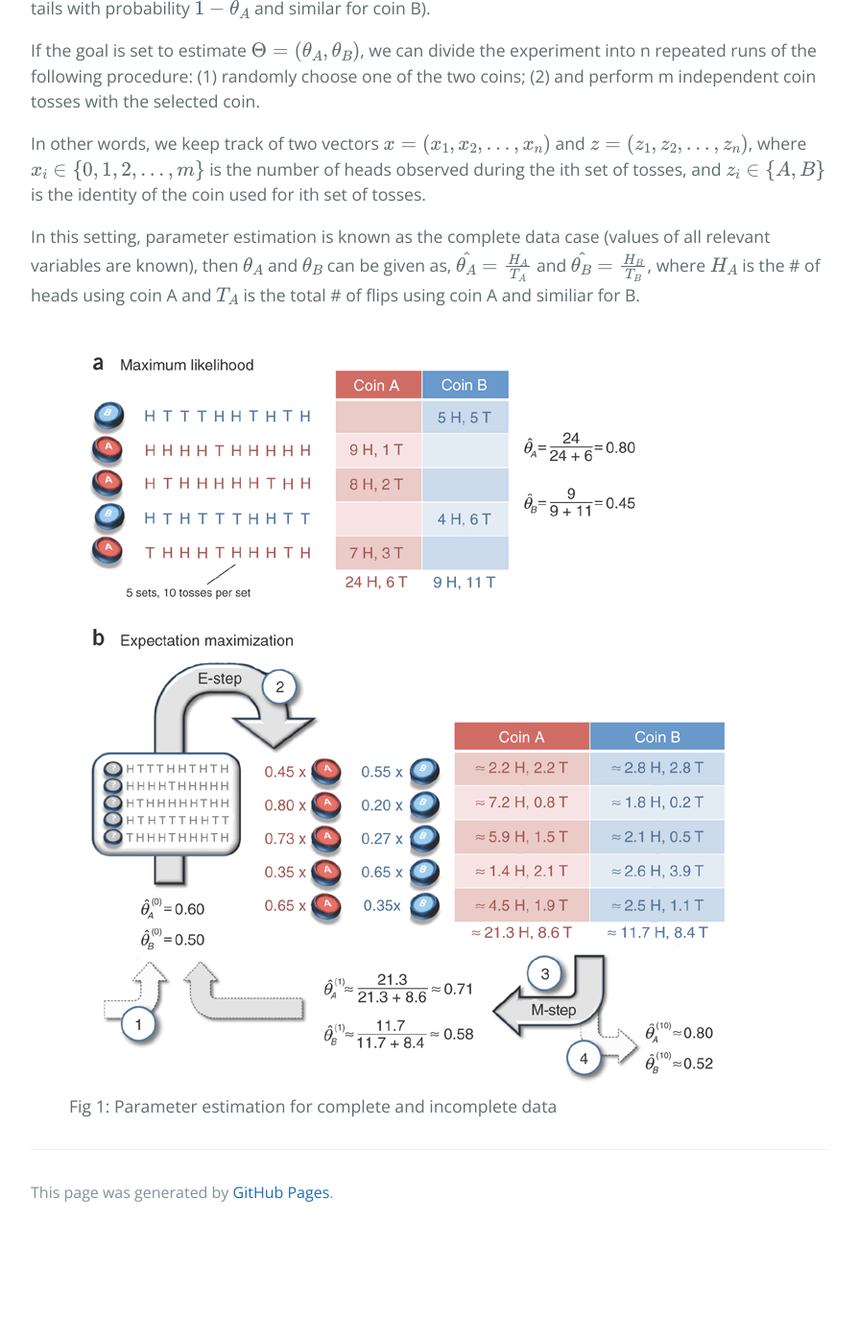
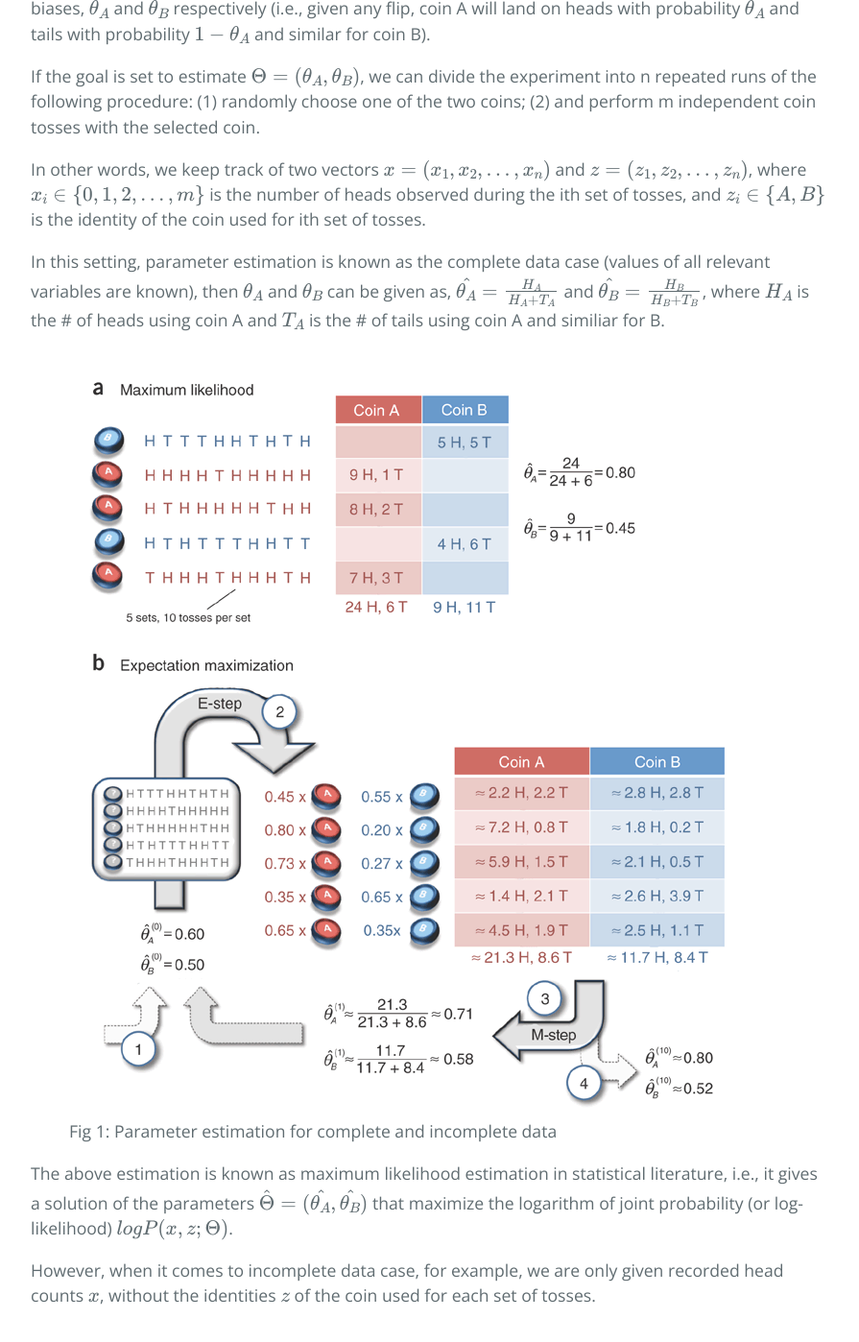
Before and after one commit to HangGao/HangGao.github.io, a Jekyll site: the page built from blogs/em.md, in a window 1280 px wide and 1400 px high, scrolled down 1071 px. Shown: the whole window at 96% size, without its empty margins (192-1087 px from the left). Built offline with Jekyll 4.4.1, drawn with Linux system fonts in a browser that asks for light colours; formulas are drawn with MathJax 3; before the commit the page ends 2357 px from its top, so only the background shows below that; some of the changed text lies outside the part shown.

Commit message:
small correction

```diff
--- a/blogs/em.md
+++ b/blogs/em.md
@@ -3,7 +3,7 @@ layout: default
 ---
 
 This article is a brief translation of the blog post [Nine levels of EM algorithm](http://mp.weixin.qq.com/s/NbM4sY93kaG5qshzgZzZIQ) by Chunqi Shi.
-In addition, I add some personal explaination and comprehension.
+In addition, I add some personal explaination and comprehension, along with sections of relevant papers.
 
 It aims at providing an introduction to EM algorithm. In specific, Shi divides his understanding of EM algorithm into 9 \"levels\".
 
@@ -36,13 +36,17 @@ where \\( x_i \in \\{0, 1, 2, ..., m\\} \\) is the number of heads observed duri
 is the identity of the coin used for ith set of tosses.
 
 In this setting, parameter estimation is known as the complete data case (values of all relevant variables are known), then \\( \theta_A \\) and \\( \theta_B \\)
-can be given as, \\( \hat{\theta_A} = \frac{H_A}{T_A} \\) and \\( \hat{\theta_B} = \frac{H_B}{T_B} \\), where  \\( H_A \\) is the # of heads using coin A and \\( T_A \\) is the
-total # of flips using coin A and similiar for B.
+can be given as, \\( \hat{\theta_A} = \frac{H_A}{H_A + T_A} \\) and \\( \hat{\theta_B} = \frac{H_B}{H_B + T_B} \\), where  \\( H_A \\) is the # of heads using coin A and \\( T_A \\) is the # of tails using coin A and similiar for B.
 
 <figure>
   <img src="{{site.url}}/assets/images/em/image_1.gif" alt="Parameter estimation for complete and incomplete data"/>
   <figcaption>Fig 1: Parameter estimation for complete and incomplete data</figcaption>
 </figure>
 
+The above estimation is known as maximum likelihood estimation in statistical literature, i.e., it gives a solution of the parameters \\( \hat{\Theta} = \(\hat{\theta_A}, \hat{\theta_B}\) \\) that
+maximize the logarithm of joint probability (or log-likelihood) \\( logP\(x, z; \Theta\) \\).
 
-[image1]: resources/em/images/image_1.gif "Parameter estimation for complete and incomplete data"
+However, when it comes to incomplete data case, for example, we are only given recorded head counts \\( x \\), without the identities \\( z \\) of the coin used for each set of tosses.
+
+### [](#header-3) CITATIONS:
+* Fig 1: \(Do. & Batzoglou\) [What is the expectation maximization algorithm?](https://www.nature.com/articles/nbt1406#f1)
```
